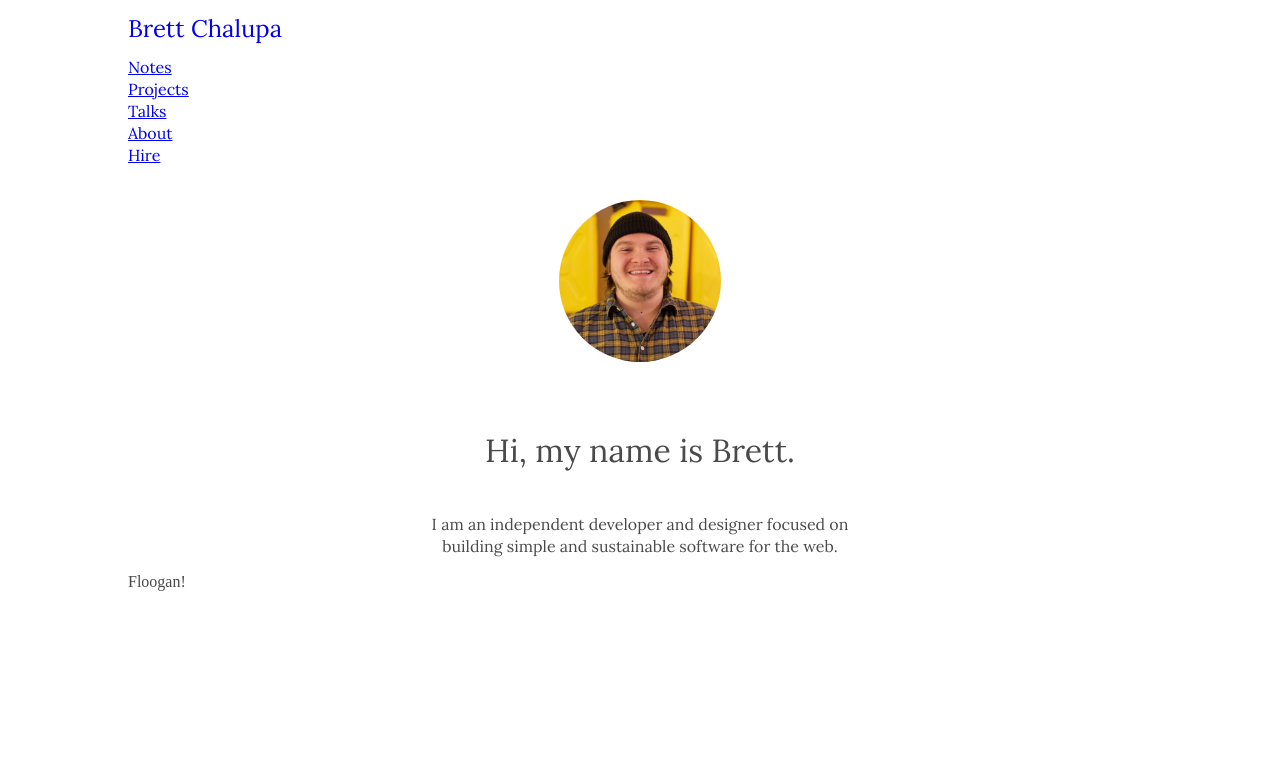
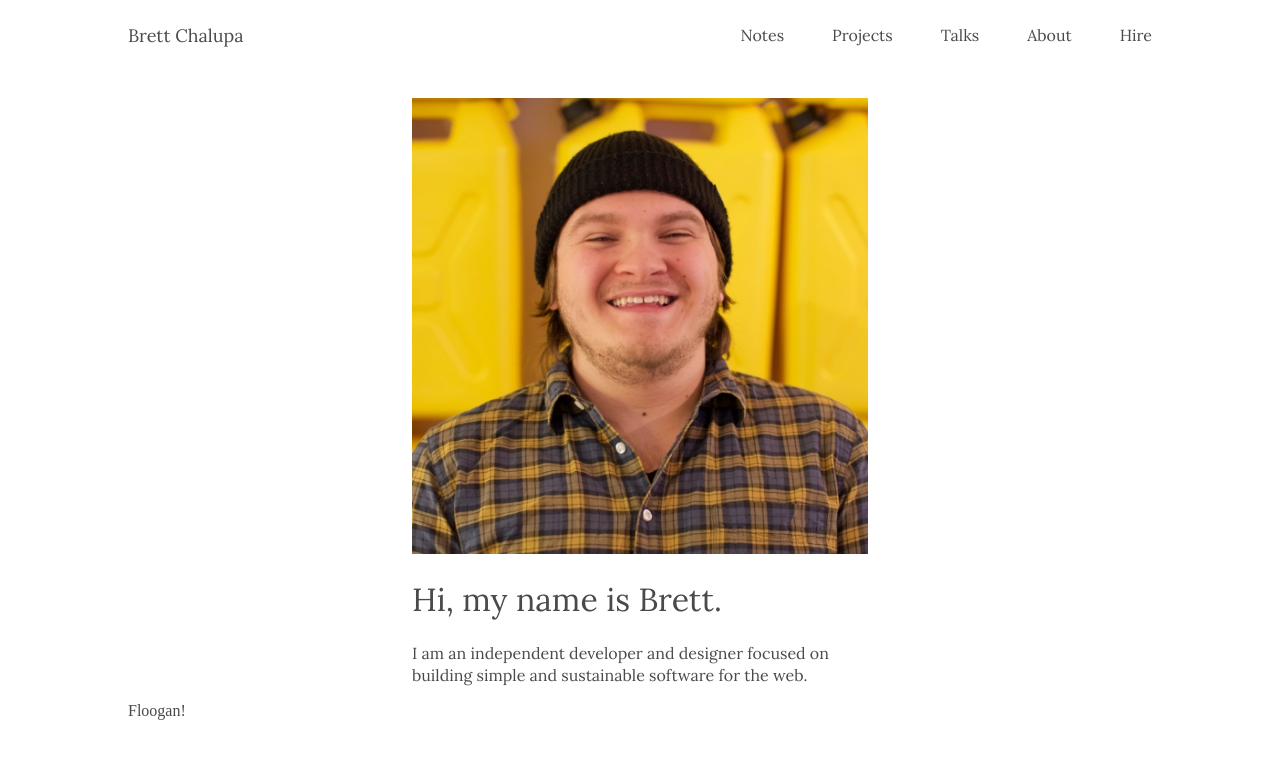
Before and after one commit to brettchalupa/brettchalupa.github.io, a Jekyll site: the page built from index.html, in a window 1280 px wide. Shown: the top 759 px of the page. Built offline with Jekyll 4.4.1, drawn with Linux system fonts in a browser that asks for light colours; a script that is not in the unit is left out.

Commit message:
Style the header
This adds styles for the header on desktop using flexbox for simpler
layout.

```diff
--- a/_includes/header.html
+++ b/_includes/header.html
@@ -1,4 +1,4 @@
-<header class="nav">
+<header>
   <h1 class="title"><a href="/">{{ site.name }}</a></h1>
 
   <ul class="nav">
--- a/_sass/layout.scss
+++ b/_sass/layout.scss
@@ -1,5 +1,13 @@
+// Styles for the site
+
 $font-family: 'Lora', serif;
+$font-family-mono: Courier New, Courier, monospace;
 $font-color: #4A4A4A;
+$font-color-light: lighten(#4A4A4A, 10%);
+
+$spacing-unit: 48px;
+
+$transition-color: color 0.4s ease;
 
 // General Element Styles
 
@@ -22,30 +30,29 @@ p, ul, ol, li, span, blockquote, small {
   line-height: 22px;
 }
 
-pre, code {
-  font-family: Courier New, Courier, monospace;
-  font-size: 16px;
+a {
+  color: $font-color;
+  transition: $transition-color;
+
+  &:hover,
+  &:focus {
+    color: $font-color-light;
+  }
 }
 
-pre.highlight {
-  background-color: rgba(239, 239, 239, 0.3);
-}
-
-pre, code span {
-  font-family: Courier New, Courier, monospace;
-}
-
-.title {
-  font-size: 24px;
-  line-height: 26px;
-}
-
-.title a {
-  text-decoration: none;
+pre,
+code,
+code span {
+  font-family: $font-family-mono;
+  font-size: 16px;
 }
 
 pre {
   margin-bottom: 20px;
+
+  &.highlight {
+    background-color: rgba(239, 239, 239, 0.3);
+  }
 }
 
 ol,
@@ -65,64 +72,13 @@ ol {
   padding-left: 16px;
 }
 
-.center {
-  text-align: center;
-}
-
 img {
   max-width: 100%;
 }
 
-.cta {
-  font-size: 16px;
-}
-
-.profile {
-  border-radius: 200px;
-  height: 162px;
-  margin-bottom: 42px;
-  width: 162px;
-}
-
-.intro {
+.center {
   text-align: center;
 }
-
-.intro h1 {
-  margin-bottom: 42px;
-}
-
-.intro h3 {
-  margin-bottom: 42px;
-}
-
-.nav {
-  list-style: none;
-  padding-left: 0;
-
-  li {
-    line-height: 18px;
-  }
-}
-
-/* All Mobile Sizes (devices and browser) */
-@media only screen and (max-width: 767px) {
-  .title {
-    text-align: center;
-  }
-
-  .nav {
-    text-align: center;
-  }
-
-  .nav li {
-    display: inline-block;
-    padding-left: 8px;
-    padding-right: 8px;
-  }
-}
-
-// Layout
 
 .container {
   max-width: 1024px;
@@ -134,3 +90,61 @@ img {
   max-width: 456px;
   margin: 0 auto;
 }
+
+// Header
+
+header {
+  align-items: center;
+  display: flex;
+  flex-direction: row;
+  margin: $spacing-unit / 2 0;
+}
+
+.header-anchor {
+  @extend a;
+
+  text-decoration: none;
+}
+
+.title {
+  align-self: flex-start;
+  font-size: 18px;
+  margin: 0;
+  width: 100%;
+
+  a {
+    @extend .header-anchor;
+  }
+}
+
+.nav {
+  align-items: center;
+  align-self: flex-end;
+  display: flex;
+  flex-direction: row;
+  justify-content: flex-end;
+  list-style: none;
+  margin: 0;
+  padding-left: 0;
+  width: 100%;
+}
+
+.nav-item {
+  display: inline-block;
+  font-size: 16px;
+  margin: 0 $spacing-unit / 2;
+
+  &:last-of-type {
+    margin-right: 0;
+  }
+
+  a {
+    @extend .header-anchor;
+  }
+}
+
+// Content
+
+.content {
+  margin-top: $spacing-unit;
+}
```
